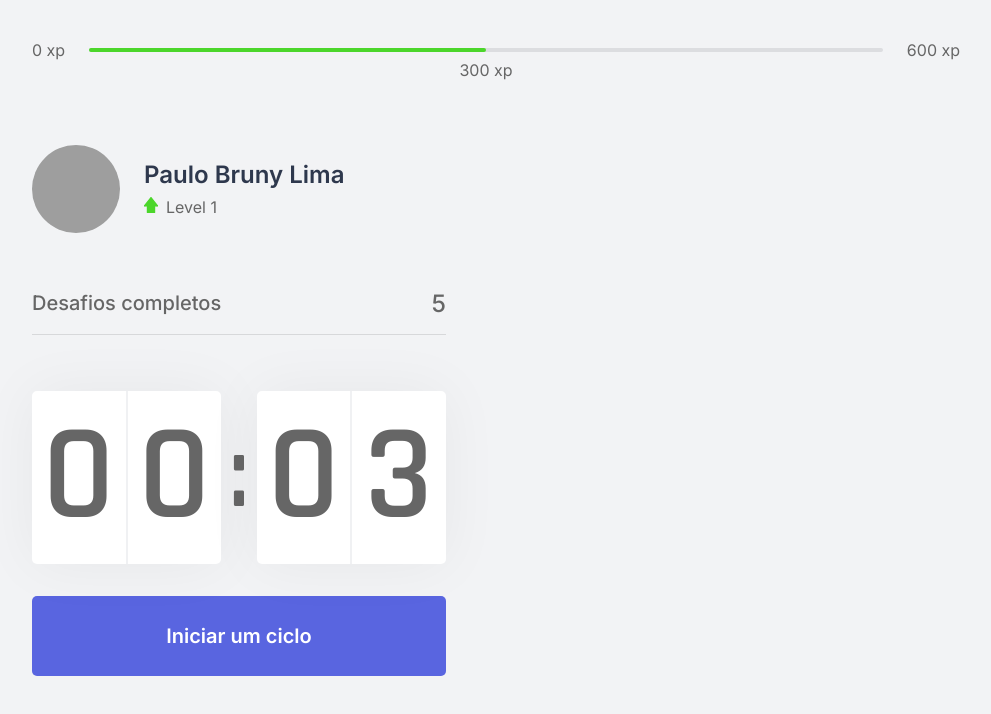
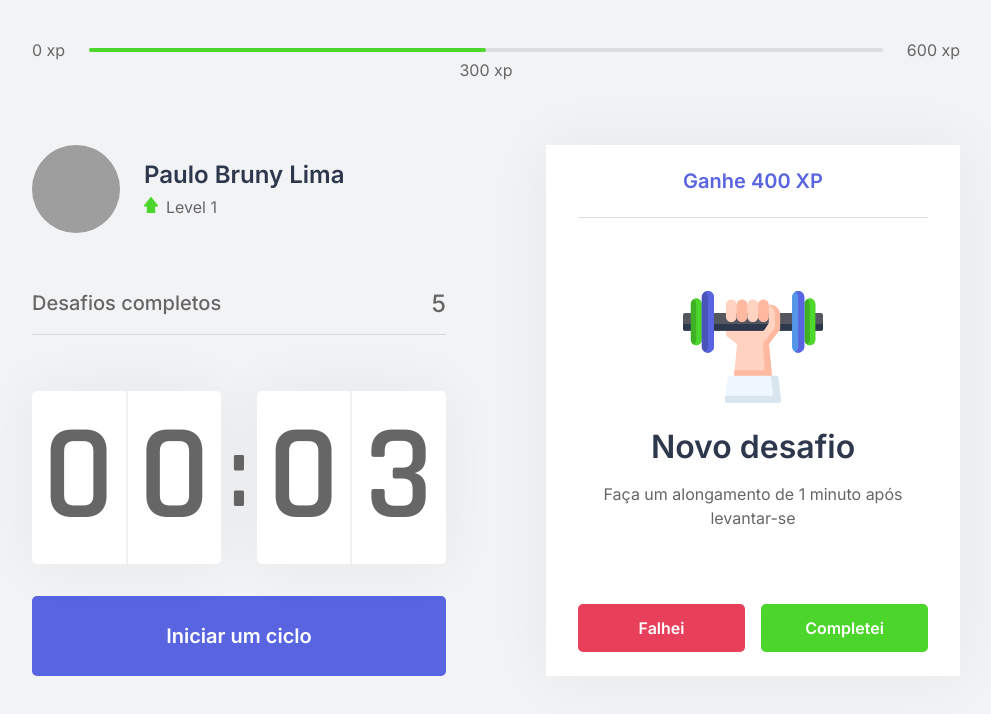
Before and after one commit to pbruny/nlw-04-next, a Next.js app: page / in a window 1280 px wide. Shown: the top 714 px of the page, without its empty margins (144-1135 px from the left). Built offline with nearby package versions, Linux system fonts and the light colour scheme; grey boxes are pictures that could not be loaded.

Commit message:
add challenge box to home

```diff
--- a/src/pages/index.tsx
+++ b/src/pages/index.tsx
@@ -1,4 +1,5 @@
 import Head from 'next/head'
+import ChallengeBox from '../components/ChallengeBox'
 
 import CompletedChallenge from '../components/CompletedChallenges'
 import Countdown from '../components/Countdown'
@@ -21,7 +22,9 @@
           <CompletedChallenge />
           <Countdown />
         </div>
-        <div></div>
+        <div>
+          <ChallengeBox />
+        </div>
       </section>
     </div>
   )
```
